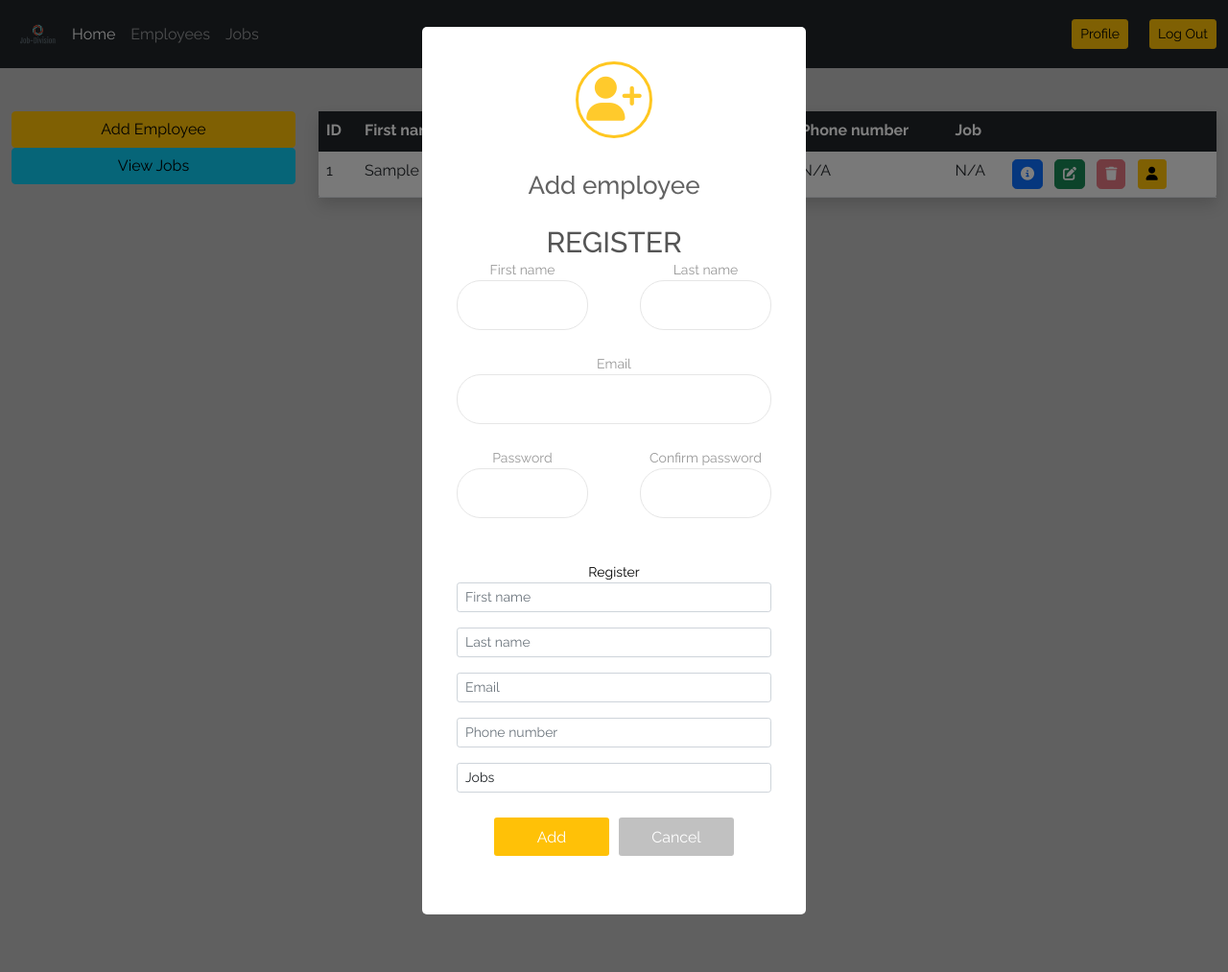
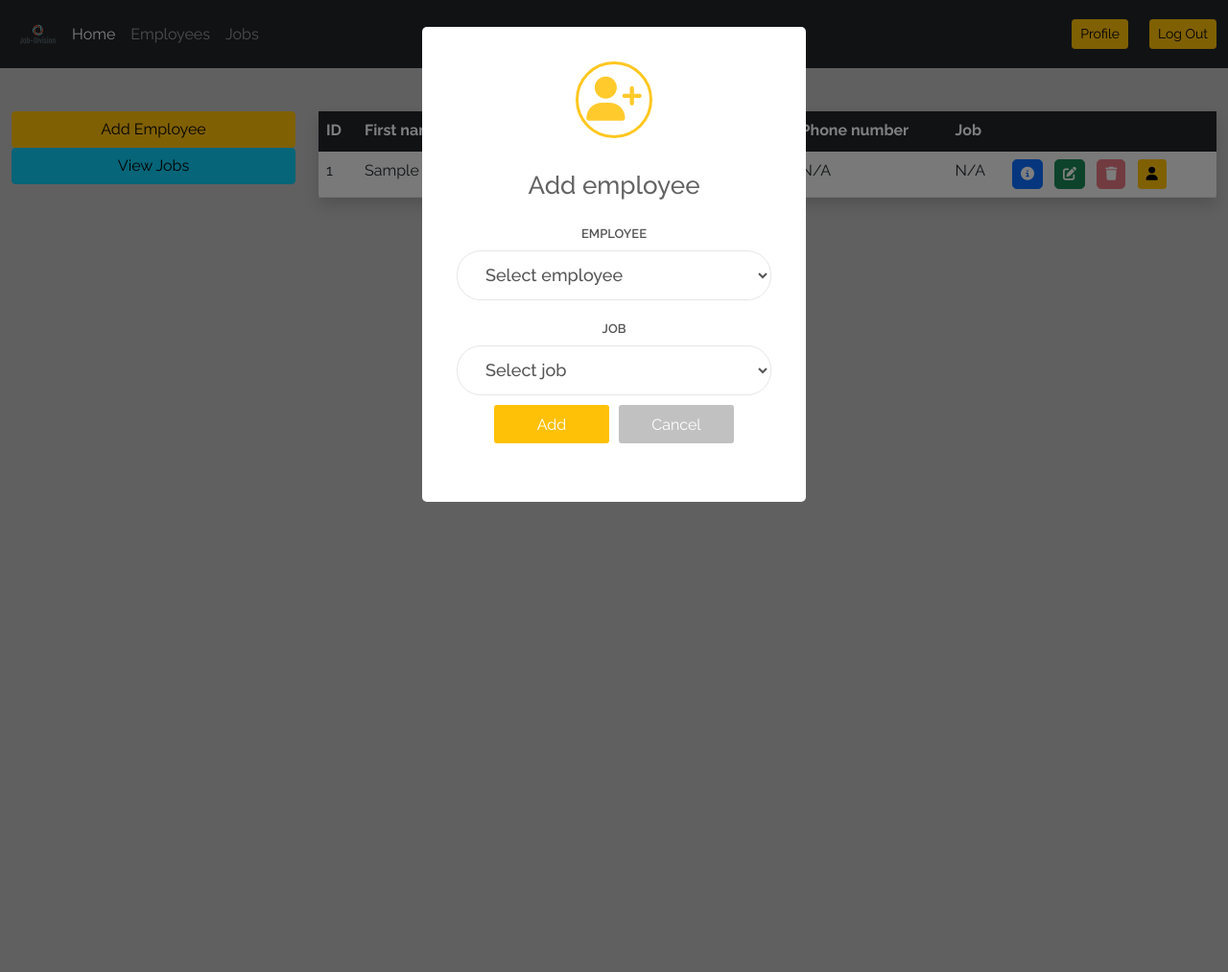
Before and after one commit to iv4nst/job-division, a Flask app: page /employees_list in a window 1280 px wide, after a click on "Add Employee". Shown: the whole page at 96% size. Run offline with Flask 2, Linux system fonts and the light colour scheme; the visitor is signed in with stand-in values (Sample User, id 1); data comes from the database, SQL or seed files in the repository; data that the repository does not hold is empty; some libraries are stand-ins or nearby versions.

Commit message:
minor changes

```diff
--- a/app/employees/routes.py
+++ b/app/employees/routes.py
@@ -18,29 +18,21 @@ def employees_list():
 @employees.route('/employee/new', methods=['GET', 'POST'])
 @login_required
 def add_employee():
-    # TODO: Namestiti da se unese i sifra kad se dodaje korisnik
+    # TODO: Mozda izbrisati ovu opciju
 
-    first_name = request.form.get('first_name')
-    last_name = request.form.get('last_name')
-    email = request.form.get('email')
-    phone_number = request.form.get('phone_number')
+    # get selected employee and job
+    unemployed = request.form.get('unemployed')
     job = request.form.get('job_title')
 
-    already_exists = Employee.query.filter_by(email=email).first()
-    # TODO: Staviti neku poruku ako postoji radnik
-    # staviti ono validate u modelu
-    # TODO: Srediti da ne mogu dva ista korisnika (isti mejl...i broj telefona)
-    if not already_exists:
-        employee = Employee(first_name=first_name,
-                            last_name=last_name,
-                            email=email)
-        if job and job != 'Jobs':
-            employee.job = job
-        if phone_number:
-            employee.phone_number = phone_number
+    # set job to that employee
+    if unemployed and job:
+        employee = Employee.query.get_or_404(unemployed)
+
+        employee.job = job
 
         db.session.add(employee)
         db.session.commit()
+
     return redirect(url_for('employees.employees_list'))
 
 
--- a/app/jobs/routes.py
+++ b/app/jobs/routes.py
@@ -18,6 +18,8 @@ def jobs_list():
 @jobs.route('/job/new', methods=['GET', 'POST'])
 @login_required
 def add_job():
+    # TODO: Staviti formu kao login
+
     title = request.form.get('title')
     description = request.form.get('description')
 
--- a/app/models.py
+++ b/app/models.py
@@ -64,6 +64,9 @@ class Employee(db.Model, UserMixin):
             return
         return Employee.query.get(employee_id)
 
+    def is_employed(self):
+        return self.job is not None
+
 
 @login.user_loader
 def load_user(employee_id):
--- a/app/static/style.css
+++ b/app/static/style.css
@@ -20,7 +20,8 @@ body {
   padding-top: 50px;
 }
 
-input {
+input,
+select {
   outline: none;
   border: none;
   background: transparent !important;
--- a/app/templates/employees/employee_modals.html
+++ b/app/templates/employees/employee_modals.html
@@ -1,4 +1,6 @@
 <!-- ========================================================= MODALS =========================================================  -->
+
+<!-- TODO: Staviti nove modale da bude bootstrap 5 i responsive -->
 
 <!-- Add Employee Modal -->
 <div id="employeeAdd" class="modal fade" tabindex="-1" aria-labelledby="employeeAdd">
@@ -11,119 +13,46 @@
                 <h4 class="modal-title w-100">Add employee</h4>
             </div>
             <div class="modal-body">
-                <form class="login100-form validate-form flex-sb flex-w"
-                    action="{{ url_for('employees.add_employee') }}" method="post" novalidate>
+
+                <form action="{{ url_for('employees.add_employee') }}" method="post"
+                    class="login100-form validate-form flex-sb flex-w">
                     <input type="hidden" name="csrf_token" value="{{ csrf_token() }}" />
 
-                    <!-- title -->
-                    <span class="login100-form-title p-b-32 text-center">
-                        Register
-                    </span>
-
-                    <div class="row row-space">
-                        <!-- first name -->
-                        <div class="col-2">
-                            <label class="txt1 p-b-11" for="first_name">First name</label>
-                            <div class="wrap-input100 input-group validate-input" data-validate="Invalid name">
-                                <input class="input100" type="text" name="first_name" id="first_name">
-                                <span class="focus-input100"></span>
-                            </div>
-                        </div>
-                        <!-- last name -->
-                        <div class="col-2">
-
-                            <label class="txt1 p-b-11" for="last_name">Last name</label>
-                            <div class="wrap-input100 input-group validate-input" data-validate="Invalid name">
-                                <input class="input100" type="text" name="last_name" id="last_name">
-                                <span class="focus-input100"></span>
-                            </div>
-                        </div>
-                    </div>
-
-                    <!-- email -->
-                    <label class="txt1 p-b-11" for="email">Email</label>
-                    <div class="wrap-input100 input-group validate-input m-b-30" data-validate="Invalid email">
-                        <input class="input100" type="text" name="email" id="email">
+                    <!-- select employee -->
+                    <label class="label-txt mb-2" for="unemployed">Employee</label>
+                    <div class="wrap-input100 m-b-12">
+                        <select name="unemployed" id="unemployed" class="input100">
+                            {% for e in employees %}
+                            {% if not e.is_employed() %}
+                            <option value="{{ e.id }}" selected>{{ e.first_name }}</option>
+                            {% endif %}
+                            {% endfor %}
+                            <option selected disabled>Select employee</option>
+                        </select>
                         <span class="focus-input100"></span>
                     </div>
 
-                    <!-- passwords -->
-                    <div class="row row-space">
-                        <div class="col-2">
-                            <label class="txt1 p-b-11" for="password">Password</label>
-                            <div class="wrap-input100 input-group validate-input" data-validate="Invalid password">
-                                <input class="input100" type="password" name="password" id="password">
-                                <span class="focus-input100"></span>
-                            </div>
-                        </div>
-                        <div class="col-2">
-                            <label class="txt1 p-b-11" for="password_confirm">Confirm password</label>
-                            <div class="wrap-input100 input-group validate-input" data-validate="Invalid password">
-                                <input class="input100" type="password" name="password_confirm" id="password_confirm">
-                                <span class="focus-input100"></span>
-                            </div>
-                        </div>
+                    <br>
+
+                    <!-- job employee -->
+                    <label class="label-txt mb-2" for="job">Job</label>
+                    <div class="wrap-input100 m-b-12">
+                        <select name="job_title" id="job_title" class="input100">
+                            {% for job in jobs %}
+                            <option value="{{ job.title }}">{{ job.title }}</option>
+                            {% endfor %}
+                            <option selected disabled>Select job</option>
+                        </select>
+                        <span class="focus-input100"></span>
                     </div>
 
-                    <!-- errors -->
-                    <div class="message">
-                        <span class="error_message">{{ message }}</span>
-                    </div>
-
-                    <!-- login -->
-                    <div class="container-login100-form-btn m-t-15">
-                        <div class="wrap-login100-form-btn">
-                            <div class="login100-form-bgbtn"></div>
-                            <input class="login100-form-btn" id="submit" name="submit" type="submit" value="Register">
-                        </div>
-                    </div>
-                </form>
-
-
-                <form action="{{ url_for('employees.add_employee') }}" method="post" novalidate>
-                    <input type="hidden" name="csrf_token" value="{{ csrf_token() }}" />
-
-                    <!-- first name -->
-                    <div class="mb-3">
-                        <input type="text" name="first_name" id="first_name" class="form-control form-control-sm"
-                            placeholder="First name" required>
-                    </div>
-
-                    <!-- last name -->
-                    <div class="mb-3">
-                        <input type="text" name="last_name" id="last_name" class="form-control form-control-sm"
-                            placeholder="Last name" required>
-                    </div>
-
-                    <!-- email -->
-                    <div class="mb-3">
-                        <input type="email" name="email" id="email" class="form-control form-control-sm"
-                            placeholder="Email" required>
-                    </div>
-
-                    <!-- phone number -->
-                    <div class="mb-3">
-                        <input type="text" name="phone_number" id="phone_number" class="form-control form-control-sm"
-                            placeholder="Phone number">
-                    </div>
-
-                    <!-- job -->
-                    <div class="mb-3">
-                        <select id="job_title" name="job_title" class="form-control form-control-sm">
-                            <option>Jobs</option>
-                            {% for job in jobs %}
-                            <option value="{{ job.title }}">{{ job.title }}
-                            </option>
-                            {% endfor %}
-                        </select>
-                    </div>
-
-                    <!-- buttons -->
+                    <!-- add -->
                     <div class="modal-footer justify-content-center">
                         <button type="submit" class="btn btn-warning">Add</button>
                         <button type="button" class="btn" id="cancelButton" data-bs-dismiss="modal">Cancel</button>
                     </div>
                 </form>
+
             </div>
         </div>
     </div>
```
Also changed, not shown: app/templates/employees/stara_forma.html (deleted, +0 -44 lines).
